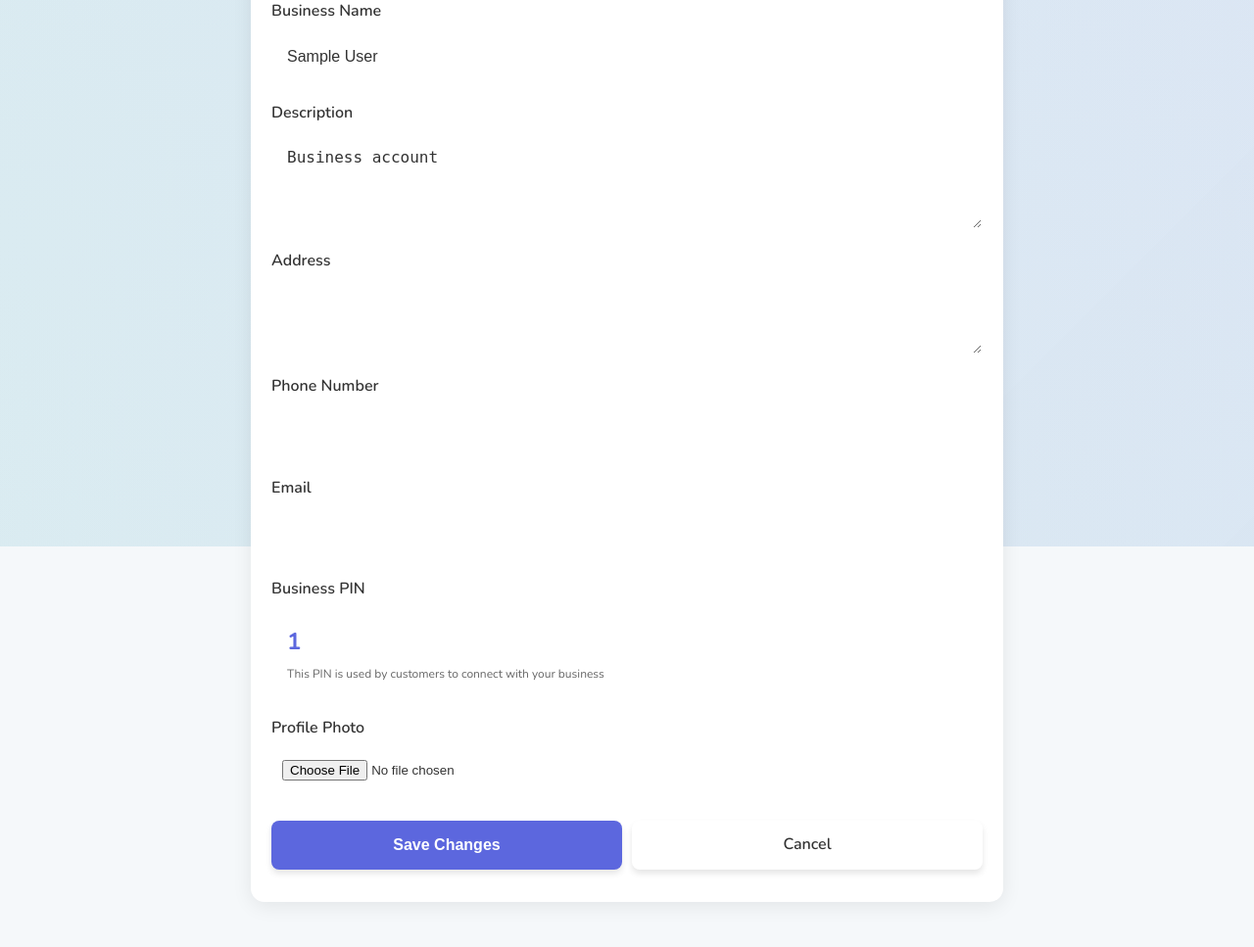
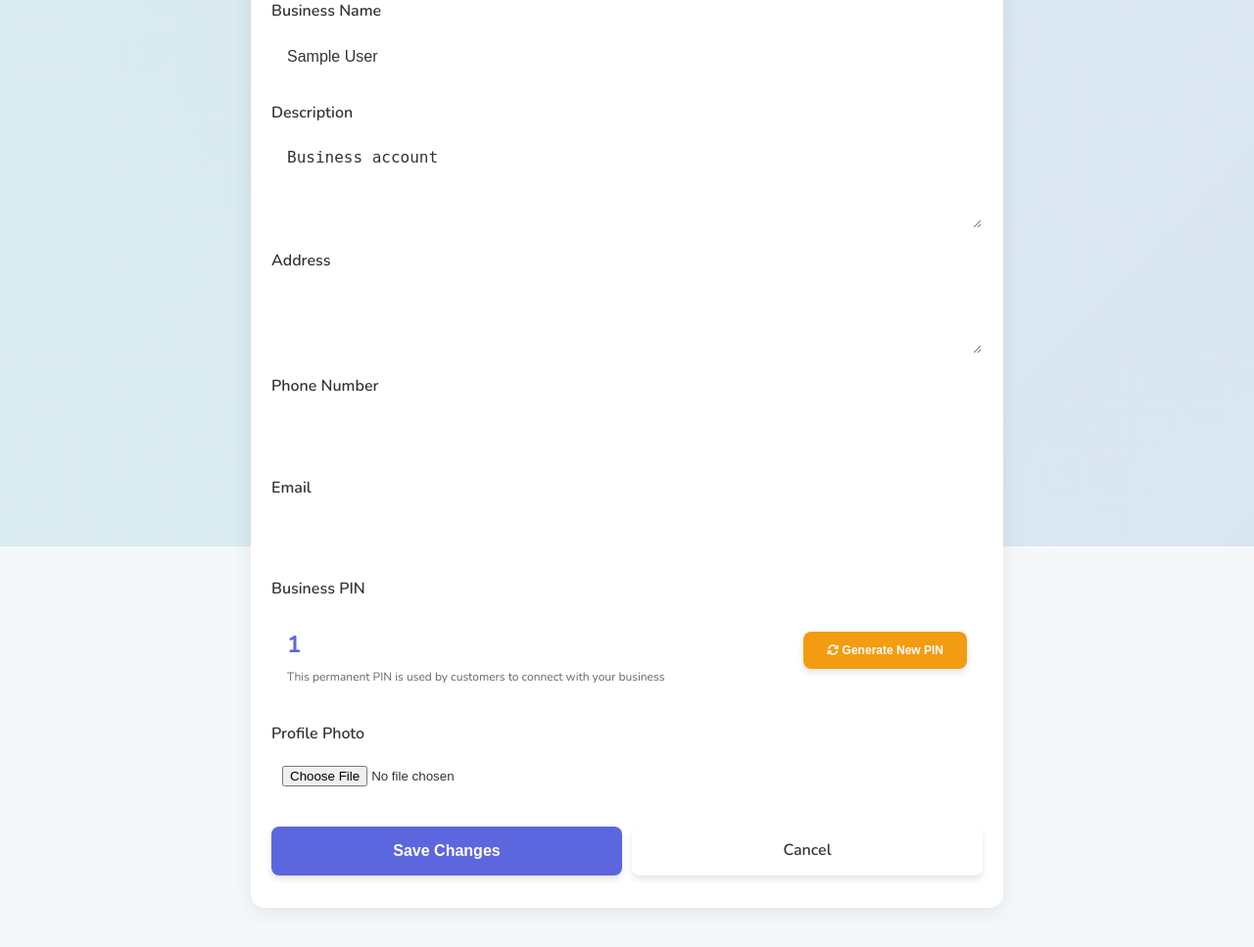
Before and after one commit to MadhavDGS/KathaPe-Business, a Flask app: page /profile in a window 1280 px wide. Shown: the part 242-1209 px from the top of the page at 98% size. Run offline with Flask 2, Linux system fonts and the light colour scheme; the visitor is signed in with stand-in values (Sample User, id 1); data that the repository does not hold is empty; some libraries are stand-ins or nearby versions.

Commit message:
Implement permanent business PIN system
- Changed PIN generation from timestamp-based temporary codes to permanent unique PINs
- Added secure PIN generation with uniqueness validation
- Created PIN regeneration feature in business profile
- Updated dashboard to clarify PIN is permanent identifier
- Enhanced business profile with PIN management controls
- Removed temporary PIN generation from QR code function
- Added confirmation dialog for PIN regeneration
- All new businesses get permanent PINs instead of changing codes

```diff
--- a/app.py
+++ b/app.py
@@ -86,7 +86,7 @@ def login():
                         else:
                             # Create business record if it doesn't exist
                             business_id = str(uuid.uuid4())
-                            access_pin = f"{int(datetime.now().timestamp()) % 10000:04d}"
+                            access_pin = get_unique_business_pin()  # Use permanent PIN instead of timestamp
                             cursor.execute("""
                                 INSERT INTO businesses (id, user_id, name, access_pin, created_at)
                                 VALUES (%s, %s, %s, %s, %s)
@@ -142,7 +142,7 @@ def register():
             # Create user and business records
             user_id = str(uuid.uuid4())
             business_id = str(uuid.uuid4())
-            access_pin = f"{int(datetime.now().timestamp()) % 10000:04d}"
+            access_pin = get_unique_business_pin()  # Use permanent PIN instead of timestamp
 
             # Create user record
             user_query = """
@@ -569,6 +569,38 @@ def business_profile():
 
     return render_template('business/profile.html', business=business)
 
+@business_app.route('/regenerate_pin', methods=['POST'])
+@login_required
+@business_required
+def regenerate_business_pin():
+    """Regenerate the business PIN"""
+    business_id = safe_uuid(session.get('business_id'))
+
+    try:
+        # Generate a new unique PIN
+        new_pin = get_unique_business_pin()
+
+        # Update the business PIN in the database
+        execute_query(
+            "UPDATE businesses SET access_pin = %s, updated_at = %s WHERE id = %s",
+            [new_pin, datetime.now().isoformat(), business_id],
+            commit=True
+        )
+
+        # Update the session
+        session['access_pin'] = new_pin
+
+        # Regenerate QR code with new PIN
+        generate_business_qr_code(business_id, new_pin)
+
+        flash(f'New PIN generated successfully: {new_pin}', 'success')
+
+    except Exception as e:
+        print(f"Error regenerating PIN: {str(e)}")
+        flash('Error generating new PIN. Please try again.', 'error')
+
+    return redirect(url_for('business_profile'))
+
 @business_app.route('/qr_image/<business_id>')
 @login_required
 @business_required
--- a/common_utils.py
+++ b/common_utils.py
@@ -445,6 +445,51 @@ def customer_required(f):
         return f(*args, **kwargs)
     return decorated_function
 
+# Function to generate a permanent business PIN
+def generate_permanent_business_pin():
+    """Generate a permanent 4-digit PIN for business identification"""
+    import random
+    import string
+
+    # Generate a random 4-digit PIN (1000-9999)
+    pin = f"{random.randint(1000, 9999):04d}"
+
+    # Ensure the PIN doesn't start with 0 and avoid easily guessable patterns
+    while (pin.startswith('0') or
+           pin == '1234' or pin == '0000' or pin == '9999' or
+           pin == '1111' or pin == '2222' or pin == '3333' or
+           pin == '4444' or pin == '5555' or pin == '6666' or
+           pin == '7777' or pin == '8888'):
+        pin = f"{random.randint(1000, 9999):04d}"
+
+    return pin
+
+def check_pin_uniqueness(pin):
+    """Check if the generated PIN is unique in the database"""
+    try:
+        result = execute_query(
+            "SELECT COUNT(*) as count FROM businesses WHERE access_pin = %s",
+            [pin],
+            fetch_one=True
+        )
+        return result['count'] == 0 if result else True
+    except Exception as e:
+        print(f"Error checking PIN uniqueness: {e}")
+        return True
+
+def get_unique_business_pin():
+    """Generate a unique business PIN that doesn't exist in the database"""
+    max_attempts = 100
+    for _ in range(max_attempts):
+        pin = generate_permanent_business_pin()
+        if check_pin_uniqueness(pin):
+            return pin
+
+    # Fallback: if we can't find a unique PIN after 100 attempts,
+    # use timestamp-based generation as last resort
+    print("WARNING: Could not generate unique PIN, using timestamp fallback")
+    return f"{int(datetime.now().timestamp()) % 10000:04d}"
+
 # Function to generate QR code for business
 def generate_business_qr_code(business_id, access_pin):
     if RENDER_DEPLOYMENT:
@@ -460,10 +505,10 @@ def generate_business_qr_code(business_id, access_pin):
             print("QR code generation not available, using placeholder")
             return "static/images/placeholder_qr.png"
 
-        # Make sure we have a valid PIN
+        # Make sure we have a valid PIN - if not, this is an error
         if not access_pin:
-            access_pin = f"{int(datetime.now().timestamp()) % 10000:04d}"
-            print(f"WARNING: No access pin provided, generating temporary: {access_pin}")
+            print(f"ERROR: No access pin provided for QR code generation!")
+            return "static/images/placeholder_qr.png"
 
         # Format: "business:PIN" - this is what the scanner expects
         qr_data = f"business:{access_pin}"
--- a/templates/business/profile.html
+++ b/templates/business/profile.html
@@ -42,8 +42,17 @@
                 <div class="form-group">
                     <label>Business PIN</label>
                     <div class="pin-display">
-                        <span class="pin">{{ business.access_pin }}</span>
-                        <span class="pin-note">This PIN is used by customers to connect with your business</span>
+                        <div class="pin-content">
+                            <span class="pin">{{ business.access_pin }}</span>
+                            <span class="pin-note">This permanent PIN is used by customers to connect with your business</span>
+                        </div>
+                        <div class="pin-actions">
+                            <form method="POST" action="{{ url_for('regenerate_business_pin') }}" onsubmit="return confirmPinRegeneration()">
+                                <button type="submit" class="btn btn-warning btn-sm">
+                                    <i class="fas fa-sync-alt"></i> Generate New PIN
+                                </button>
+                            </form>
+                        </div>
                     </div>
                 </div>
 
@@ -145,11 +154,17 @@
 
 .pin-display {
     background-color: rgba(255, 255, 255, 0.05);
-    padding: 12px 15px;
+    padding: 15px;
     border-radius: 8px;
     display: flex;
+    justify-content: space-between;
+    align-items: center;
+    border: 1px solid rgba(255, 255, 255, 0.1);
+}
+
+.pin-content {
+    display: flex;
     flex-direction: column;
-    border: 1px solid rgba(255, 255, 255, 0.1);
 }
 
 .pin {
@@ -163,6 +178,27 @@
 .pin-note {
     font-size: 12px;
     color: var(--text-muted);
+}
+
+.pin-actions {
+    margin-left: 15px;
+}
+
+.btn-warning {
+    background-color: #f39c12;
+    color: white;
+    font-size: 12px;
+    padding: 8px 12px;
+}
+
+.btn-warning:hover {
+    background-color: #e67e22;
+    transform: translateY(-1px);
+}
+
+.btn-sm {
+    font-size: 12px;
+    padding: 6px 12px;
 }
 
 .profile-photo-container {
@@ -225,3 +261,11 @@
     transform: translateY(-2px);
 }
 {% endblock %}
+
+{% block scripts %}
+<script>
+function confirmPinRegeneration() {
+    return confirm('Are you sure you want to generate a new PIN? Your current PIN will be permanently replaced and customers will need the new PIN to connect with your business.');
+}
+</script>
+{% endblock %}
```
Also changed, not shown: templates/business/dashboard.html (+10 -1 lines).
